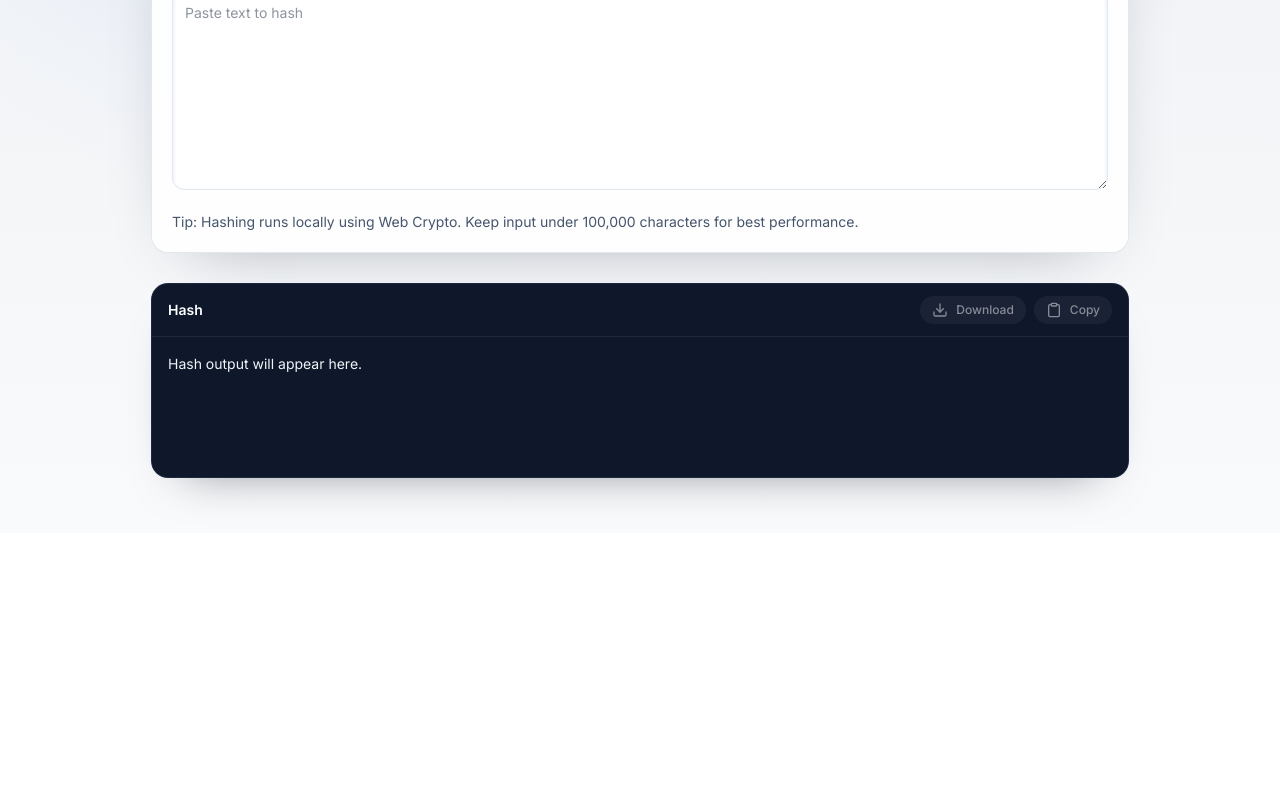
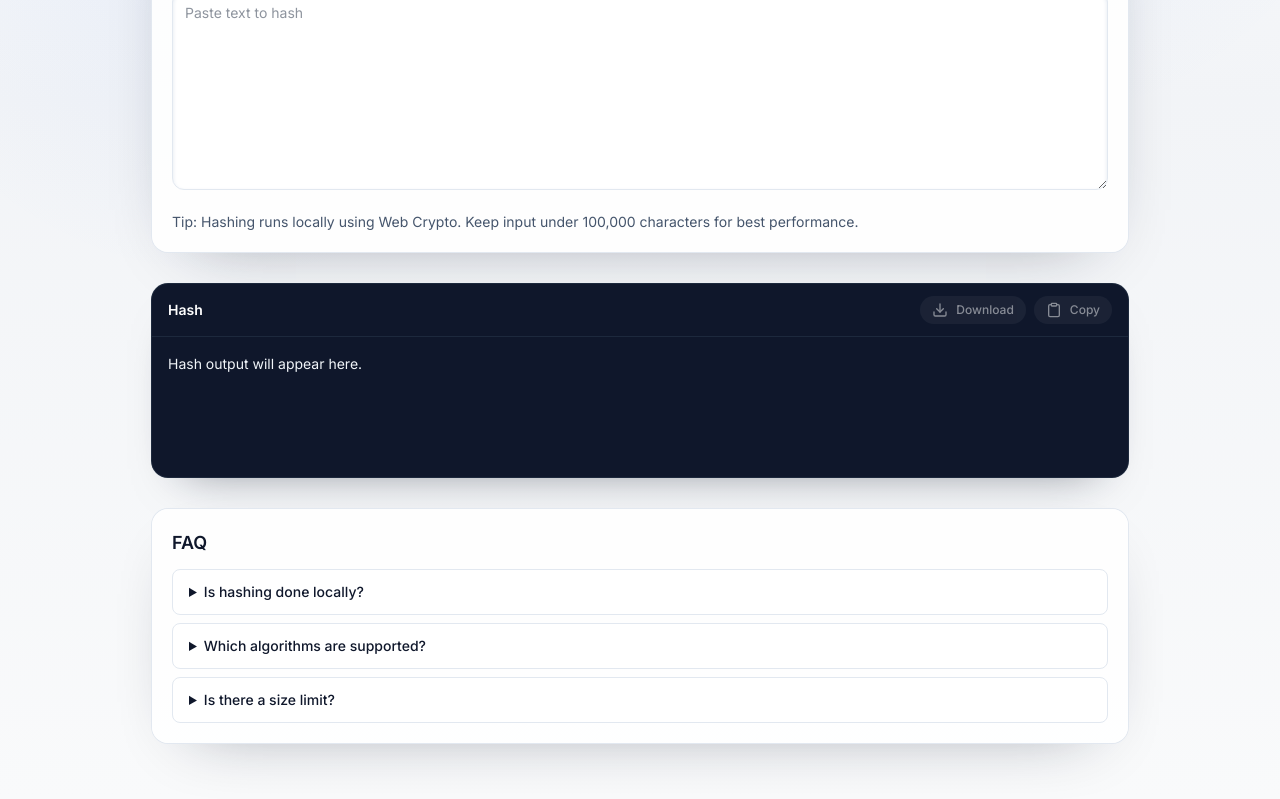
Before and after one commit to ChainPix/custom-website, a Next.js app: page /hash-generator in a window 1280 px wide. Shown: the part 327-1126 px from the top of the page. Before the commit the page ends 860 px from the top, so only its background shows below. Built offline with nearby package versions, Linux system fonts and the light colour scheme; no server answers.

Commit message:
Improve hash generator accessibility, FAQ, and testing docs

```diff
--- a/app/(tools)/hash-generator/HASH_GENERATOR.md
+++ b/app/(tools)/hash-generator/HASH_GENERATOR.md
@@ -12,9 +12,9 @@
 ## Immediate Improvement Plan
 - ✅ Validation & feedback: Add size guard and friendlier error text (empty/oversized/unsupported algorithm); show status via `aria-live`.
 - ✅ UX options: Add sample input, optional auto-hash on input change, and a “Copy all”/download option for output.
-- Accessibility: Label output as `role="region"` with heading, add `aria-live` for status/errors, ensure buttons are clearly labeled.
-- SEO/Content: Add brief guidance + FAQ block; consider FAQPage JSON-LD and a short privacy note (“runs locally via Web Crypto”).
-- Testing: Add `TESTING.md` with manual steps and sample inputs (short text, long text).
+- ✅ Accessibility: Label output as `role="region"` with heading, add `aria-live` for status/errors, ensure buttons are clearly labeled.
+- ✅ SEO/Content: Add brief guidance + FAQ block; consider FAQPage JSON-LD and a short privacy note (“runs locally via Web Crypto”).
+- ✅ Testing: Add `TESTING.md` with manual steps and sample inputs (short text, long text).
 
 ## Future Ideas
 - More algorithms (SHA-512, MD5 for legacy checks with warning), HMAC with user-provided secret (client-side only).
--- /dev/null
+++ b/app/(tools)/hash-generator/TESTING.md
@@ -0,0 +1,23 @@
+# Hash Generator – Manual Test Checklist
+
+## Functional
+- Hash sample text with SHA-256 and SHA-1; ensure output changes with algorithm.
+- Toggle “Auto-hash as you type”; typing should update output when input is valid and under the size limit.
+- Sample button loads text and (if auto-hash enabled) computes hash automatically.
+- Copy and Download buttons are disabled when output is empty; enabled after hashing; copy places hash on clipboard; download saves `hash-<algorithm>.txt`.
+- Clear resets input, output, status, and messages.
+
+## Validation & Errors
+- Empty input → inline error and status “Waiting for input.”
+- Oversized input (>100,000 chars) → inline error and status “Input too large”; auto-hash should not run.
+- Unsupported browser (simulate by disabling Web Crypto) → friendly error “Hashing failed in this browser.”
+
+## Accessibility
+- Screen reader announces status/error via `aria-live`.
+- Output is labelled as a region by the “Hash” heading.
+- Buttons have clear labels; verify keyboard-only navigation (tab through inputs/toggles/buttons).
+
+## Sample Inputs
+- Short: `Hash this sample text for quick verification.`
+- Medium: Lorem ipsum paragraph (~200 chars).
+- Oversize: 100,001+ characters (should show size error, no hashing).
--- a/app/(tools)/hash-generator/client.tsx
+++ b/app/(tools)/hash-generator/client.tsx
@@ -215,6 +215,28 @@ export default function HashGeneratorClient() {
           {output || "Hash output will appear here."}
         </pre>
       </div>
+
+      <section className="space-y-3 rounded-2xl bg-white/90 p-5 shadow-[var(--shadow-soft)] ring-1 ring-slate-200">
+        <h2 className="text-lg font-semibold text-slate-900">FAQ</h2>
+        <div className="space-y-2 text-sm text-slate-700">
+          <details className="rounded-lg border border-slate-200 bg-white px-4 py-3 shadow-[var(--shadow-soft)]">
+            <summary className="cursor-pointer font-medium text-slate-900">Is hashing done locally?</summary>
+            <p className="mt-2 text-slate-700">
+              Yes. We use the browser&apos;s Web Crypto API, so your text never leaves the page.
+            </p>
+          </details>
+          <details className="rounded-lg border border-slate-200 bg-white px-4 py-3 shadow-[var(--shadow-soft)]">
+            <summary className="cursor-pointer font-medium text-slate-900">Which algorithms are supported?</summary>
+            <p className="mt-2 text-slate-700">SHA-256 and SHA-1. Copy or download the output as needed.</p>
+          </details>
+          <details className="rounded-lg border border-slate-200 bg-white px-4 py-3 shadow-[var(--shadow-soft)]">
+            <summary className="cursor-pointer font-medium text-slate-900">Is there a size limit?</summary>
+            <p className="mt-2 text-slate-700">
+              Keep input under {MAX_CHARS.toLocaleString()} characters for best performance. Larger inputs may be blocked.
+            </p>
+          </details>
+        </div>
+      </section>
     </main>
   );
 }
--- a/app/(tools)/hash-generator/page.tsx
+++ b/app/(tools)/hash-generator/page.tsx
@@ -32,5 +32,44 @@ export const metadata: Metadata = {
 };
 
 export default function HashGeneratorPage() {
-  return <HashGeneratorClient />;
+  const faqSchema = {
+    "@context": "https://schema.org",
+    "@type": "FAQPage",
+    mainEntity: [
+      {
+        "@type": "Question",
+        name: "Is hashing done locally?",
+        acceptedAnswer: {
+          "@type": "Answer",
+          text: "Yes. Hashing uses Web Crypto in your browser; no data is sent to a server.",
+        },
+      },
+      {
+        "@type": "Question",
+        name: "Which algorithms are supported?",
+        acceptedAnswer: {
+          "@type": "Answer",
+          text: "You can hash with SHA-256 or SHA-1. Results can be copied or downloaded.",
+        },
+      },
+      {
+        "@type": "Question",
+        name: "Is there an input size limit?",
+        acceptedAnswer: {
+          "@type": "Answer",
+          text: "Yes. Keep input under 100,000 characters for best performance.",
+        },
+      },
+    ],
+  };
+
+  return (
+    <>
+      <script
+        type="application/ld+json"
+        dangerouslySetInnerHTML={{ __html: JSON.stringify(faqSchema) }}
+      />
+      <HashGeneratorClient />
+    </>
+  );
 }
```
